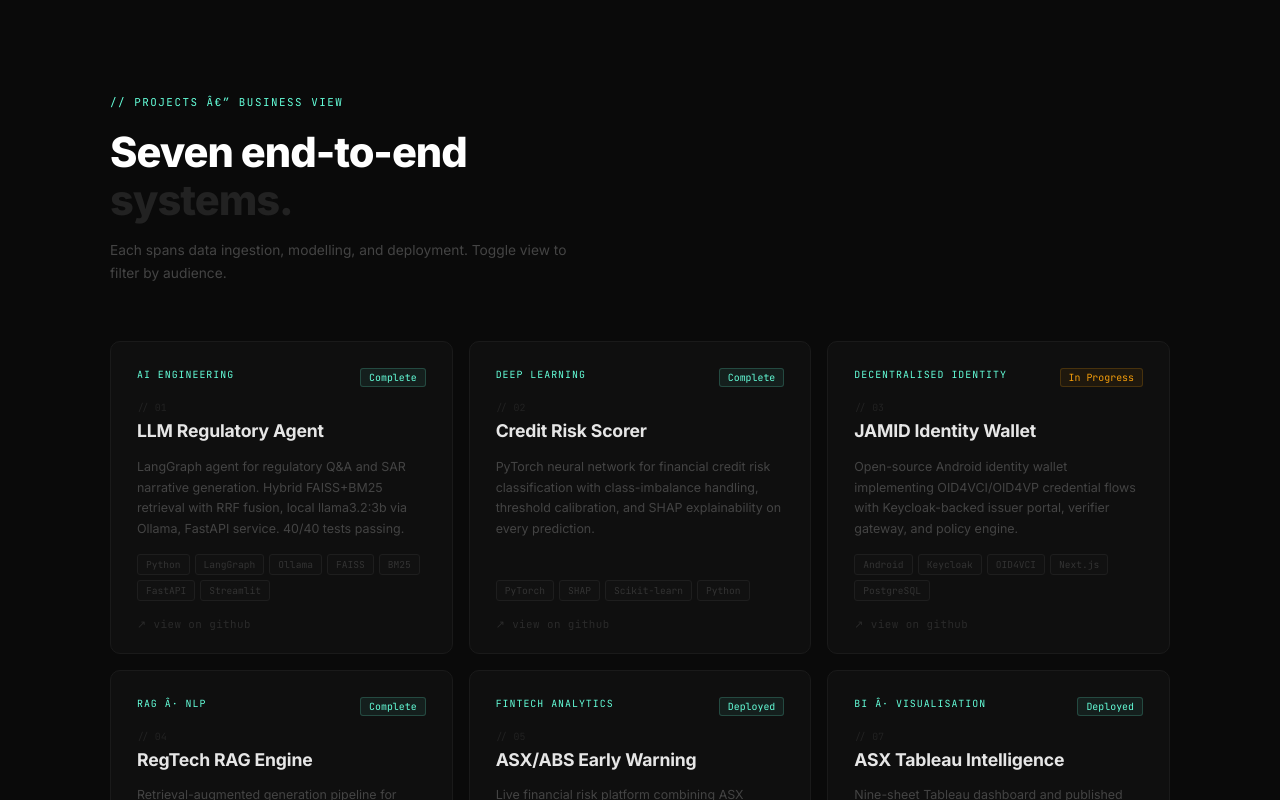
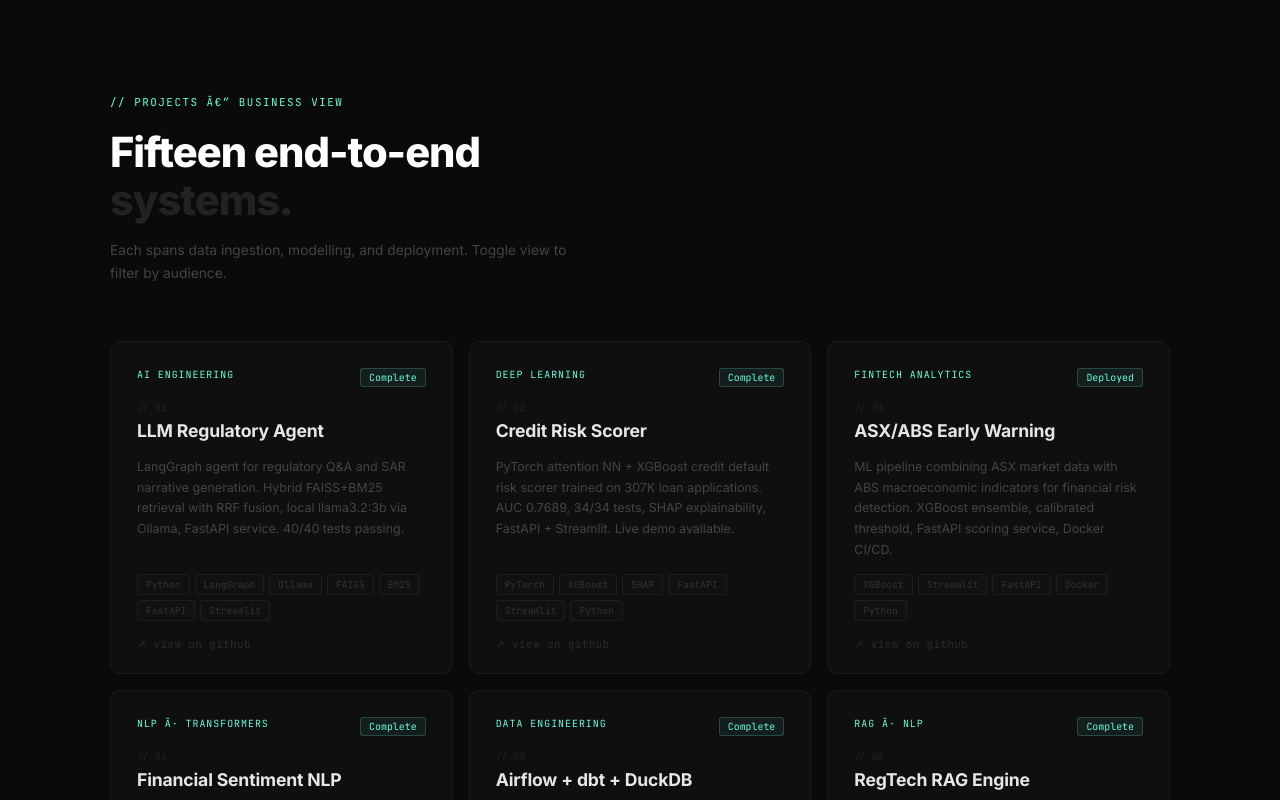
Before and after one commit to fahadamjad009/fahadamjad009.github.io, a React (Vite) app: page / in a window 1280 px wide. Shown: the part 940-1740 px from the top of the page. Built offline with nearby package versions, Linux system fonts and the light colour scheme.

Commit message:
feat: 15 repos with direct GitHub links, fix card navigation

```diff
--- a/src/App.jsx
+++ b/src/App.jsx
@@ -5,13 +5,21 @@
 import { useState, useEffect, useRef } from "react";
 
 const PROJECTS = [
-  { id:"ml2", code:"// 01", name:"LLM Regulatory Agent", cat:"AI Engineering", desc:"LangGraph agent for regulatory Q&A and SAR narrative generation. Hybrid FAISS+BM25 retrieval with RRF fusion, local llama3.2:3b via Ollama, FastAPI service. 40/40 tests passing.", stack:["Python","LangGraph","Ollama","FAISS","BM25","FastAPI","Streamlit"], status:"Complete", sc:"#64FFDA", r:true, e:true },
-  { id:"ml1", code:"// 02", name:"Credit Risk Scorer", cat:"Deep Learning", desc:"PyTorch neural network for financial credit risk classification with class-imbalance handling, threshold calibration, and SHAP explainability on every prediction.", stack:["PyTorch","SHAP","Scikit-learn","Python"], status:"Complete", sc:"#64FFDA", r:true, e:true },
-  { id:"jamid", code:"// 03", name:"JAMID Identity Wallet", cat:"Decentralised Identity", desc:"Open-source Android identity wallet implementing OID4VCI/OID4VP credential flows with Keycloak-backed issuer portal, verifier gateway, and policy engine.", stack:["Android","Keycloak","OID4VCI","Next.js","PostgreSQL"], status:"In Progress", sc:"#F59E0B", r:true, e:true },
-  { id:"t1", code:"// 04", name:"RegTech RAG Engine", cat:"RAG Â· NLP", desc:"Retrieval-augmented generation pipeline for regulatory document Q&A with chunk-level retrieval, reranking, and citation-grounded answers with hallucination guardrails.", stack:["LlamaIndex","FAISS","OpenAI","Python"], status:"Complete", sc:"#64FFDA", r:true, e:true },
-  { id:"asx", code:"// 05", name:"ASX/ABS Early Warning", cat:"FinTech Analytics", desc:"Live financial risk platform combining ASX market data with ABS macroeconomic indicators. Anomaly detection, stress-testing and risk scoring across the AU market.", stack:["Streamlit","PySpark","Pandas","Plotly","AWS"], status:"Deployed", sc:"#64FFDA", r:true, e:false },
-  { id:"churn", code:"// 06", name:"Churn ML Benchmark", cat:"Machine Learning", desc:"Multi-model customer churn benchmark across XGBoost, Random Forest and Logistic Regression with full ROC/AUC comparison, SHAP importance and threshold analysis.", stack:["XGBoost","Scikit-learn","SHAP","Python"], status:"Complete", sc:"#64FFDA", r:false, e:true },
-  { id:"tableau", code:"// 07", name:"ASX Tableau Intelligence", cat:"BI Â· Visualisation", desc:"Nine-sheet Tableau dashboard and published story on ASX sector performance, correlation matrices, and earnings seasonality. Live on Tableau Public.", stack:["Tableau","Python","SQL","yfinance"], status:"Deployed", sc:"#64FFDA", r:true, e:false },
+  { id:"ml2",     code:"// 01", name:"LLM Regulatory Agent",         cat:"AI Engineering",        desc:"LangGraph agent for regulatory Q&A and SAR narrative generation. Hybrid FAISS+BM25 retrieval with RRF fusion, local llama3.2:3b via Ollama, FastAPI service. 40/40 tests passing.",                                                  stack:["Python","LangGraph","Ollama","FAISS","BM25","FastAPI","Streamlit"],    status:"Complete",    sc:"#64FFDA", link:"https://github.com/fahadamjad009/ml2-llm-regulatory-agent",           r:true,  e:true  },
+  { id:"ml1",     code:"// 02", name:"Credit Risk Scorer",           cat:"Deep Learning",          desc:"PyTorch attention NN + XGBoost credit default risk scorer trained on 307K loan applications. AUC 0.7689, 34/34 tests, SHAP explainability, FastAPI + Streamlit. Live demo available.",                                                stack:["PyTorch","XGBoost","SHAP","FastAPI","Streamlit","Python"],              status:"Complete",    sc:"#64FFDA", link:"https://github.com/fahadamjad009/ml1-credit-risk-scorer",             r:true,  e:true  },
+  { id:"asx",     code:"// 03", name:"ASX/ABS Early Warning",        cat:"FinTech Analytics",      desc:"ML pipeline combining ASX market data with ABS macroeconomic indicators for financial risk detection. XGBoost ensemble, calibrated threshold, FastAPI scoring service, Docker CI/CD.",                                                 stack:["XGBoost","Streamlit","FastAPI","Docker","Python"],                      status:"Deployed",    sc:"#64FFDA", link:"https://github.com/fahadamjad009/asx-abs-early-warning",             r:true,  e:false },
+  { id:"nlp1",    code:"// 04", name:"Financial Sentiment NLP",      cat:"NLP Â· Transformers",     desc:"Fine-tuned DistilBERT for 3-class financial news sentiment classification achieving 87.9% accuracy. NER pipeline for company and ticker extraction. HuggingFace + FastAPI inference.",                                               stack:["PyTorch","HuggingFace","DistilBERT","NER","FastAPI"],                   status:"Complete",    sc:"#64FFDA", link:"https://github.com/fahadamjad009/nlp1-financial-sentiment",             r:true,  e:true  },
+  { id:"de1",     code:"// 05", name:"Airflow + dbt + DuckDB",       cat:"Data Engineering",       desc:"End-to-end ASX financial data pipeline through Bronzeâ†’Silverâ†’Gold medallion layers. Apache Airflow orchestration, dbt transformations, DuckDB analytics engine, Docker stack.",                                                      stack:["Airflow","dbt","DuckDB","Docker","Python","Streamlit"],                 status:"Complete",    sc:"#64FFDA", link:"https://github.com/fahadamjad009/de1-airflow-dbt-duckdb-pipeline",      r:true,  e:true  },
+  { id:"t1",      code:"// 06", name:"RegTech RAG Engine",           cat:"RAG Â· NLP",              desc:"Evaluation-first RAG system with hybrid BM25+dense retrieval and reciprocal rank fusion for Australian regulatory document Q&A. Recall@K, MRR, nDCG metrics. FastAPI service.",                                                     stack:["FAISS","BM25","sentence-transformers","FastAPI","Python"],              status:"Complete",    sc:"#64FFDA", link:"https://github.com/fahadamjad009/t1-rag-reg",                          r:true,  e:true  },
+  { id:"nlp2",    code:"// 07", name:"ESG Regulatory Intelligence",  cat:"NLP Â· ESG",              desc:"Multi-task NLP pipeline for ESG entity extraction, regulatory topic classification, and semantic similarity across sustainability disclosures. BERTopic + custom NER.",                                                                stack:["PyTorch","HuggingFace","BERTopic","NLP","Streamlit"],                   status:"Complete",    sc:"#64FFDA", link:"https://github.com/fahadamjad009/nlp2-esg-regulatory-intelligence",    r:true,  e:true  },
+  { id:"nlp3",    code:"// 08", name:"Crypto News Intelligence",     cat:"NLP Â· Crypto",           desc:"Multi-label classification pipeline tagging crypto news with sentiment, asset tickers, and market impact signals. Real-time ingestion with CoinGecko entity linking. Streamlit dashboard.",                                          stack:["PyTorch","HuggingFace","Multi-label","Streamlit","Python"],             status:"Complete",    sc:"#64FFDA", link:"https://github.com/fahadamjad009/nlp3-crypto-financial-news-intelligence", r:true,  e:true  },
+  { id:"bi",      code:"// 09", name:"Financial KPI Command Centre", cat:"BI Â· Analytics",         desc:"Executive-grade financial intelligence dashboard analysing US large-cap bank quarterly performance. Power BI + Python ETL from SEC EDGAR. DAX measures, waterfall charts, variance analysis.",                                        stack:["Power BI","Python","DAX","SQL","Financial Analytics"],                  status:"Complete",    sc:"#64FFDA", link:"https://github.com/fahadamjad009/bi-financial-kpi-command-centre",      r:true,  e:false },
+  { id:"tableau", code:"// 10", name:"ASX Tableau Intelligence",     cat:"BI Â· Visualisation",     desc:"Nine-sheet Tableau dashboard and published story on ASX sector performance across all 11 GICS sectors. Correlation matrices, rolling returns, earnings seasonality. Live on Tableau Public.",                                        stack:["Tableau","Python","SQL","yfinance"],                                    status:"Deployed",    sc:"#64FFDA", link:"https://github.com/fahadamjad009/asx-tableau-intelligence",          r:true,  e:false },
+  { id:"fraud",   code:"// 11", name:"FinTech Fraud Detection",      cat:"FinTech Â· ML",           desc:"End-to-end fraud detection platform with XGBoost champion model. Cost-sensitive threshold optimisation, Platt scaling calibration, velocity features, merchant risk scores. FastAPI + Streamlit.",                                   stack:["XGBoost","FastAPI","Streamlit","SHAP","scikit-learn"],                  status:"Complete",    sc:"#64FFDA", link:"https://github.com/fahadamjad009/fintech-fraud-detection-platform",      r:true,  e:true  },
+  { id:"churn",   code:"// 12", name:"Churn ML Benchmark",           cat:"Machine Learning",       desc:"Reproducible benchmarking pipeline comparing XGBoost, LightGBM, and Logistic Regression for customer churn. CLV-weighted business metrics, ROC/AUC comparison, SHAP drivers, campaign ROI simulator.",                             stack:["XGBoost","LightGBM","SHAP","Streamlit","scikit-learn"],                status:"Complete",    sc:"#64FFDA", link:"https://github.com/fahadamjad009/customer-churn-ml-benchmark",          r:false, e:true  },
+  { id:"mining",  code:"// 13", name:"Mining Operations Analytics",  cat:"Industrial Analytics",   desc:"Predictive maintenance platform for mining equipment using telemetry data. SHAP explainability, KS drift detection, OEE benchmarking, NASA C-MAPSS benchmark. Deployed Streamlit demo.",                                            stack:["Python","scikit-learn","SHAP","Streamlit","Predictive Analytics"],      status:"Complete",    sc:"#64FFDA", link:"https://github.com/fahadamjad009/mining-operations-analytics-platform",  r:false, e:true  },
+  { id:"jamid",   code:"// 14", name:"JAMID Identity Wallet",        cat:"Decentralised Identity", desc:"Open-source Android identity wallet implementing OID4VCI/OID4VP credential flows with Keycloak-backed issuer portal, verifier gateway, and policy engine. W3C Verifiable Credentials.",                                             stack:["Android","Keycloak","OID4VCI","Next.js","PostgreSQL"],                  status:"In Progress", sc:"#F59E0B", link:"https://github.com/fahadamjad009/Jamid",                              r:true,  e:true  },
+  { id:"idclient",code:"// 15", name:"idclient Platform",            cat:"Identity Â· TypeScript",  desc:"TypeScript identity client platform for decentralised credential management and verification flows.",                                                                                                                                  stack:["TypeScript","Next.js","PostgreSQL"],                                    status:"In Progress", sc:"#F59E0B", link:"https://github.com/fahadamjad009/idclient-platform",                r:false, e:true  },
 ];
 
 const STACK = ["Python","PyTorch","LangChain","LlamaIndex","FastAPI","Android","Kotlin","Keycloak","OID4VCI","PySpark","Streamlit","Tableau","Power BI","AWS","Docker","SHAP","Plotly","React","Next.js","SQL","dbt","Airflow"];
@@ -92,7 +100,7 @@ function ProjectCard({ project, index }) {
       <div style={{ display:"flex", flexWrap:"wrap", gap:5 }}>
         {project.stack.map(s => <span key={s} style={{ fontFamily:"'JetBrains Mono',monospace", fontSize:".6rem", color: hov ? "#555" : "#333", background:"#111", border:"1px solid " + (hov?"#2a2a2a":"#1e1e1e"), borderRadius:3, padding:"3px 8px", transition:"color .2s,border-color .2s" }}>{s}</span>)}
       </div>
-      <a href="https://github.com/fahadamjad009" target="_blank" rel="noreferrer" style={{ fontFamily:"'JetBrains Mono',monospace", fontSize:".68rem", color: hov ? "#64FFDA" : "#2a2a2a", textDecoration:"none", letterSpacing:".04em", transition:"color .2s", display:"flex", alignItems:"center", gap:5, marginTop:2 }}>
+      <a href={project.link} target="_blank" rel="noreferrer" style={{ fontFamily:"'JetBrains Mono',monospace", fontSize:".68rem", color: hov ? "#64FFDA" : "#2a2a2a", textDecoration:"none", letterSpacing:".04em", transition:"color .2s", display:"flex", alignItems:"center", gap:5, marginTop:2 }}>
         ↗ view on github
       </a>
     </div>
@@ -186,7 +194,7 @@ export default function Portfolio() {
       {/* STATS */}
       <section ref={statsRef} style={{ borderTop:"1px solid #111", borderBottom:"1px solid #111", padding:"0 clamp(24px,5vw,64px)" }}>
         <div style={{ maxWidth:1060, margin:"0 auto", display:"grid", gridTemplateColumns:"repeat(auto-fit,minmax(160px,1fr))" }}>
-          {[{value:7,label:"Portfolio Systems"},{value:2,label:"Graduate Degrees"},{value:15,label:"GitHub Repos",suffix:"+"},{value:3,label:"Deployed Apps"}].map((s,i)=>(
+          {[{value:15,label:"Portfolio Systems"},{value:2,label:"Graduate Degrees"},{value:20,label:"GitHub Repos",suffix:"+"},{value:3,label:"Deployed Apps"}].map((s,i)=>(
             <Reveal key={s.label} delay={i*.08}><StatCard {...s} active={statsInView} /></Reveal>
           ))}
         </div>
@@ -197,7 +205,7 @@ export default function Portfolio() {
         <div style={{ maxWidth:1060, margin:"0 auto" }}>
           <Reveal>
             <div style={{ fontFamily:"'JetBrains Mono',monospace", fontSize:".68rem", color:MINT, letterSpacing:".14em", textTransform:"uppercase", marginBottom:20 }}>// projects â€” {view==="recruiter"?"business view":"engineering view"}</div>
-            <h2 style={{ fontSize:"clamp(1.8rem,3.5vw,2.6rem)", fontWeight:800, letterSpacing:"-.025em", color:"#fff", margin:"0 0 12px", lineHeight:1.15 }}>Seven end-to-end<br/><span style={{ color:"#222" }}>systems.</span></h2>
+            <h2 style={{ fontSize:"clamp(1.8rem,3.5vw,2.6rem)", fontWeight:800, letterSpacing:"-.025em", color:"#fff", margin:"0 0 12px", lineHeight:1.15 }}>Fifteen end-to-end<br/><span style={{ color:"#222" }}>systems.</span></h2>
             <p style={{ fontSize:".86rem", color:"#444", lineHeight:1.7, maxWidth:480 }}>Each spans data ingestion, modelling, and deployment. Toggle view to filter by audience.</p>
           </Reveal>
           <div style={{ display:"grid", gridTemplateColumns:"repeat(auto-fill,minmax(min(100%,320px),1fr))", gap:16, marginTop:56 }}>
```
